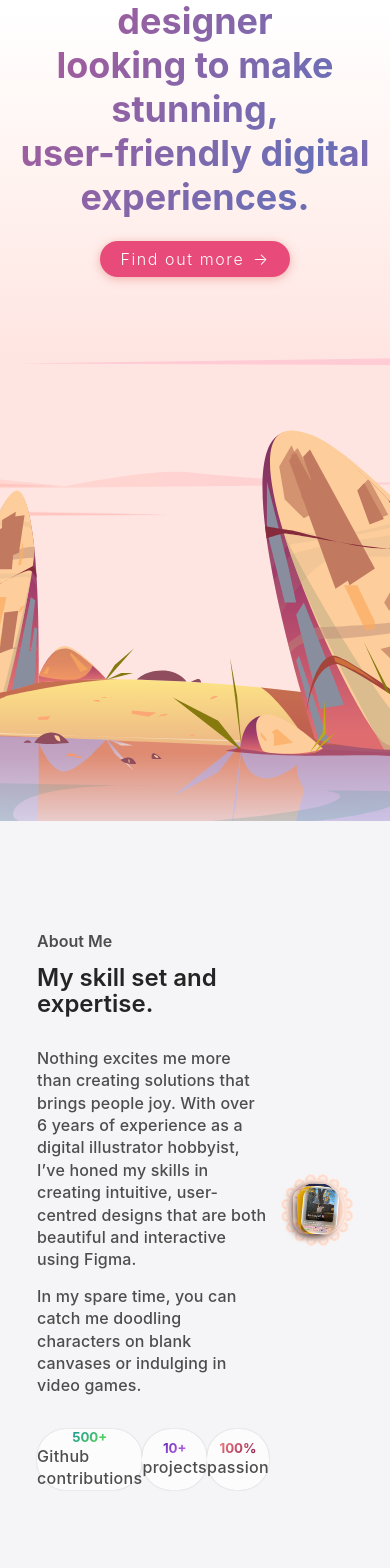
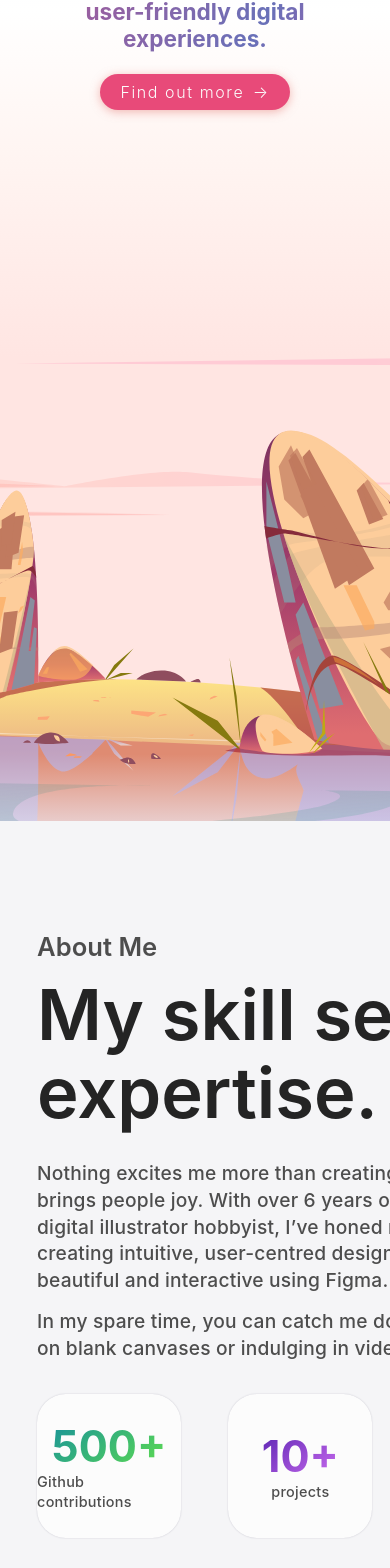
Before and after one commit to Lemonsr/portfolio-website, a React (Vite) app: page / in a window 390 px wide. Shown: the part 251-1819 px from the top of the page. Built offline with nearby package versions, Linux system fonts and the light colour scheme.

Commit message:
Fix responsive design

```diff
--- a/src/App.scss
+++ b/src/App.scss
@@ -155,3 +155,14 @@ p {
     a { font-size: 1rem; }
     p { font-size: 1.2rem; }
 }
+
+@media screen and (max-width: 767px) {
+    h1 { font-size: 5.8vw; }
+    h2 { font-size: 4.4rem; }
+    h3 { font-size: 2.8vw; }
+    h4 { font-size: 1.6rem; }
+    h5 { font-size: 2.7rem; }
+    h6 { font-size: 1.8rem; }
+    a { font-size: 1rem; }
+    p { font-size: 1.2rem; }
+}
--- a/src/components/AnimatedButton/AnimatedButton.scss
+++ b/src/components/AnimatedButton/AnimatedButton.scss
@@ -11,6 +11,8 @@
   border-radius: 0.85rem;
 
   .logo {
+    width: 48px;
+    height: 48px;
     display: flex;
     justify-content: center;
     align-items: center;
--- a/src/components/BigProject/BigProject.scss
+++ b/src/components/BigProject/BigProject.scss
@@ -39,12 +39,12 @@
 
   > img {
     width: 30rem;
-    height: auto;
+    height: 22.5rem;
     border-radius: 0.45rem;
   }
 }
 
-@media (min-width: 768px) and (max-width: 1023px) {
+@media (max-width: 1023px) {
   .big-project-container {
     grid-template-columns: 1fr;
 
--- a/src/components/Carousels/Carousels.scss
+++ b/src/components/Carousels/Carousels.scss
@@ -42,6 +42,8 @@
 }
 
 .arrow-left {
+  width: 40px;
+  height: 40px;
   transition: transform 0.3s ease-in-out;
 
   &:hover {
@@ -50,9 +52,17 @@
 }
 
 .arrow-right {
+  width: 40px;
+  height: 40px;
   transition: transform 0.3s ease-in-out;
 
   &:hover {
     transform: translateX(5px);
   }
 }
+
+@media screen and (max-width: 1023px) {
+  .slide {
+    scale: 60%;
+  }
+}
--- a/src/components/ContactMe/ContactMe.scss
+++ b/src/components/ContactMe/ContactMe.scss
@@ -60,3 +60,9 @@
     height: fit-content;
   }
 }
+
+@media screen and (max-width: 767px) {
+  .underline {
+    width: 24rem;
+  }
+}
--- a/src/components/Home/Home.scss
+++ b/src/components/Home/Home.scss
@@ -2,7 +2,7 @@
     display: inline-flex;
     flex-direction: column;
     width: 100%;
-    min-height: 67rem;
+    min-height: max(67rem, 100vh);
     height: fit-content;
 
     > .content-container {
--- a/src/components/LinkedIn/LinkedIn.scss
+++ b/src/components/LinkedIn/LinkedIn.scss
@@ -9,10 +9,14 @@
 
   .banner-picture {
     position: relative;
+    width: 782px;
+    height: 135px;
   }
 
   .profile-picture {
     position: relative;
+    width: 133px;
+    height: 133px;
     margin-top: -4.25rem;
     border: 0.25rem solid var(--background-color);
     border-radius: 10rem;
@@ -32,6 +36,7 @@
 
     > .connections-pics {
       width: 67.32px;
+      height: 32px;
     }
 
     #everyone-you-know {
--- a/src/components/Skills/Skills.scss
+++ b/src/components/Skills/Skills.scss
@@ -74,7 +74,7 @@
   filter: var(--icon-filter);
 }
 
-@media (min-width: 768px) and (max-width: 1023px) {
+@media (max-width: 1023px) {
   .skills-container > .grid-container {
     grid-template-columns: 1fr; // Single column layout
   }
--- a/src/components/StatsCard/StatsCard.scss
+++ b/src/components/StatsCard/StatsCard.scss
@@ -49,3 +49,14 @@
     height: 12rem;
   }
 }
+
+@media screen and (max-width: 767px) {
+  .stats-card {
+    width: 9rem;
+    height: 9rem;
+  }
+
+  #description {
+    font-size: 0.9rem;
+  }
+}
```
